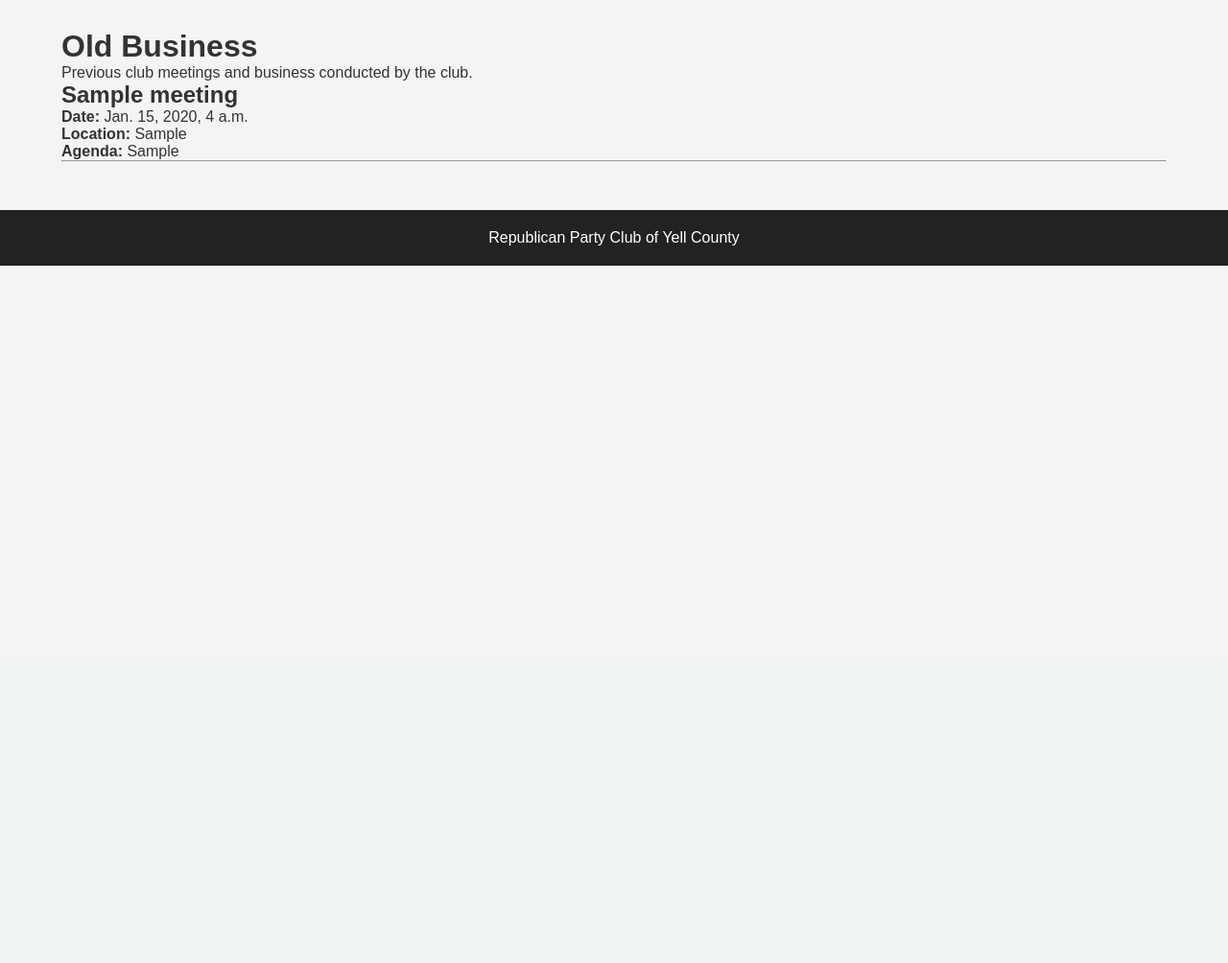
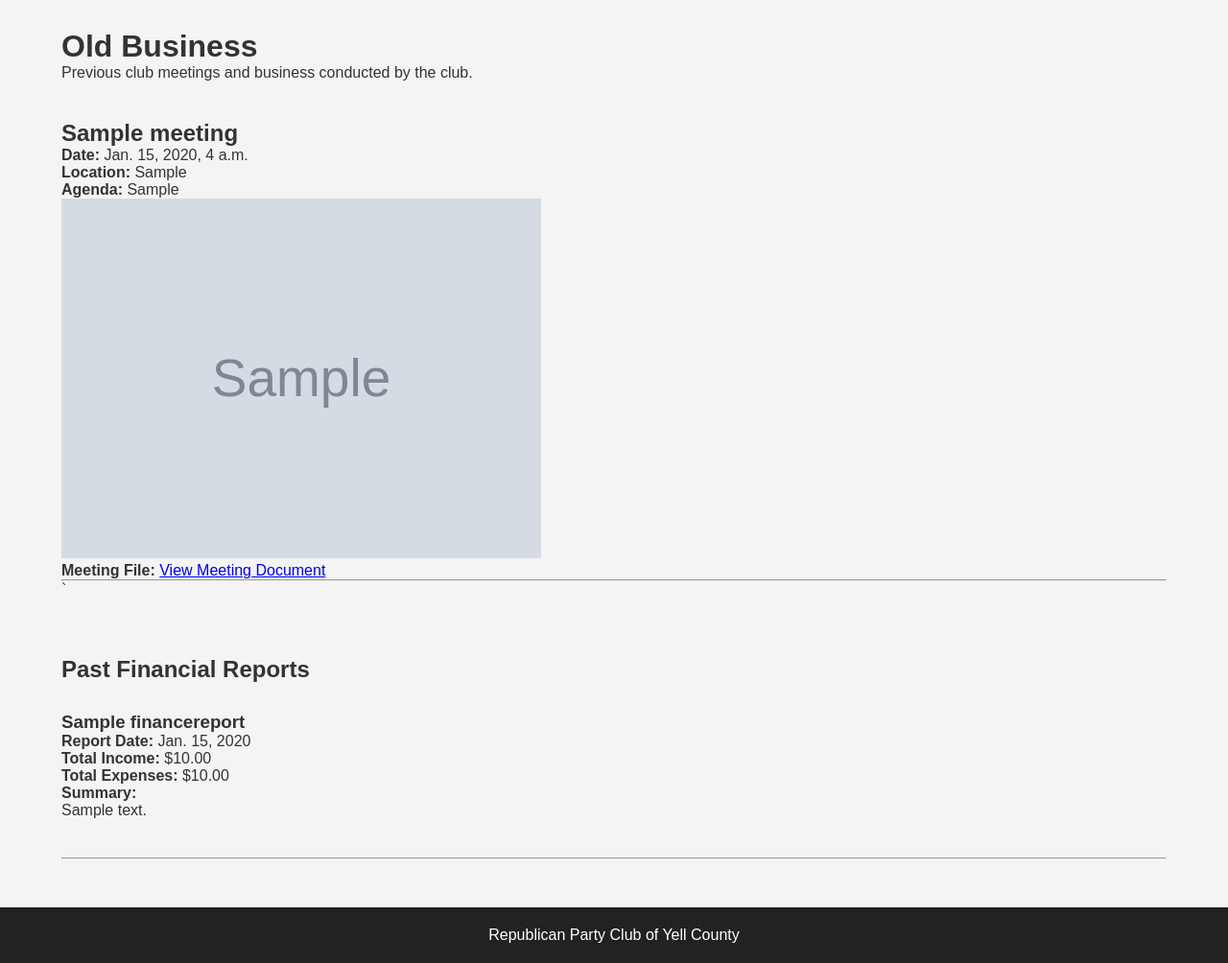
Before and after one commit to ljone17-etr/YellCoWebsite, a Django app: page /old-business/ in a window 1280 px wide. Shown: the part 110-1114 px from the top of the page at 96% size. Before the commit the page ends 387 px from the top, so only its background shows below. Run offline with Django 5.2, Linux system fonts and the light colour scheme; tables that the repository leaves empty hold one stand-in row (values such as "Sample post"); grey boxes marked "Sample" are stand-in pictures.

Commit message:
fixing image upload
fixed image upload and file upload to home.html. fixed finance.html to put a copy of old finance  report to old business and also keep the finance page showing all busing of finance .

```diff
--- a/club/templates/club/old_business.html
+++ b/club/templates/club/old_business.html
@@ -6,9 +6,12 @@
 
 <h1>Old Business</h1>
 
-<p>
+
+<p style="margin-bottom: 40px;">
     Previous club meetings and business conducted by the club.
 </p>
+
+
 
 {% if past_meetings %}
 
@@ -33,6 +36,68 @@
             {{ meeting.agenda }}
         </p>
 
+        {% if meeting.meeting_image %}
+            <div class="meeting-image">
+                <img
+                    src="{{ meeting.meeting_image.url }}"
+                    alt="{{ meeting.title }}"
+                    style="max-width: 500px; width: 100%; height: auto;"
+                >
+            </div>
+        {% endif %}
+
+        {% if meeting.meeting_file %}
+            <p>
+                <strong>Meeting File:</strong>
+                <a href="{{ meeting.meeting_file.url }}" target="_blank">
+                    View Meeting Document
+                </a>
+            </p>
+        {% endif %}
+
+    </div>
+
+    <hr>
+
+{% endfor %}
+`
+{% else %}
+    <p>No past meetings available.</p>
+
+{% endif %}
+
+<div style="margin-top: 60px;">
+
+    <h2 style="margin-bottom: 30px;">Past Financial Reports</h2>
+
+    {% if finance_reports %}
+
+        {% for report in finance_reports %}
+
+            <div style="margin-bottom: 40px;">
+
+                <h3>{{ report.title }}</h3>
+
+                <p>
+                    <strong>Report Date:</strong>
+                    {{ report.report_date }}
+                </p>
+
+                <p>
+                    <strong>Total Income:</strong>
+                    ${{ report.total_income }}
+                </p>
+
+                <p>
+                    <strong>Total Expenses:</strong>
+                    ${{ report.total_expenses }}
+                </p>
+
+                <p>
+                    <strong>Summary:</strong><br>
+                    {{ report.summary|linebreaks }}
+                </p>
+
             </div>
 
             <hr>
@@ -41,8 +106,10 @@
 
     {% else %}
 
-    <p>No past meetings available.</p>
+        <p>No past financial reports available.</p>
 
     {% endif %}
 
+</div>
+
 {% endblock %}
```
Also changed, not shown: club/templates/club/finance.html (+32 -8 lines), club/templates/club/home.html (+30 -4 lines), club_website/settings.py (+6 -6 lines), media/meeting_files/Pet_Care_instructions_Screenshot.png (added), media/meeting_images/hooten.jpeg (added), 1 other file. Lines whose indentation alone changed are shown as unchanged.
